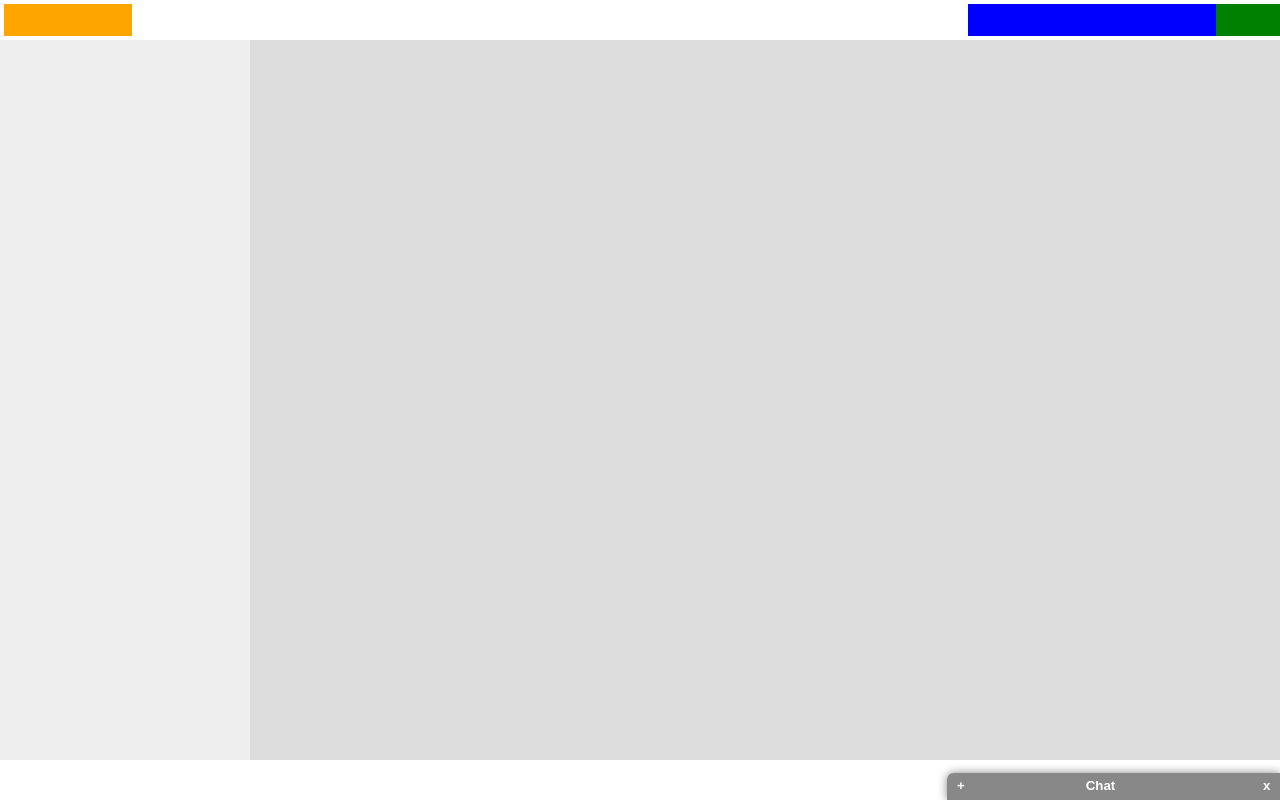
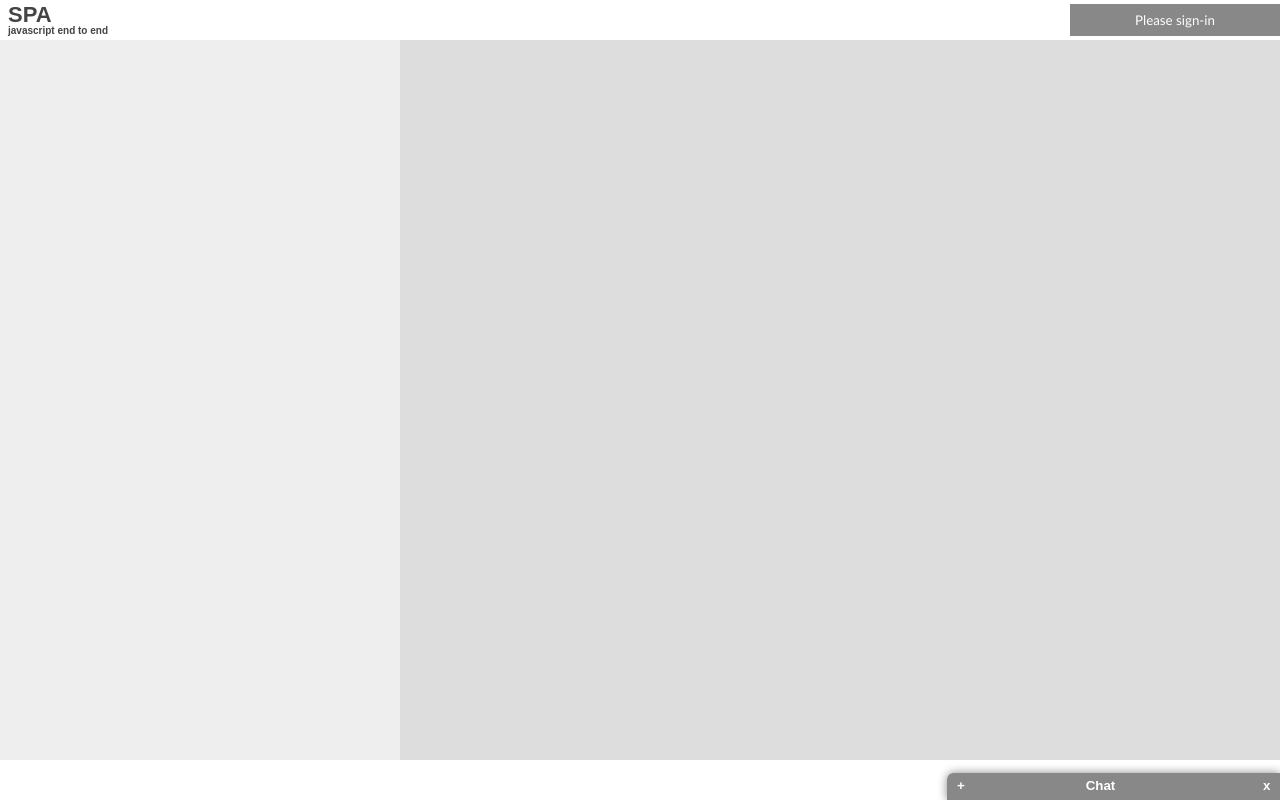
Before and after one commit to HenriqueLimas/spa-example, a plain HTML site: page spa.html in a window 1280 px wide. Drawn offline with Linux system fonts and the light colour scheme.

Commit message:
Create login and logout process.

```diff
--- a/css/spa.shell.css
+++ b/css/spa.shell.css
@@ -17,17 +17,31 @@
 }
 .spa-shell-head-logo {
   top: 4px;
-  left: 4px;
+  left: 8px;
   height: 32px;
   width: 128px;
-  background: orange;
 }
+  .spa-shell-head-logo h1 {
+    font: 800 22px/22px Arial, Helvetica, sans-serif;
+    margin: 0;
+  }
+  .spa-shell-head-logo p {
+    font: 800 10px/10px Arial, Helvetica, sans-serif;
+    margin: 0;
+  }
+
 .spa-shell-head-acct {
   top: 4px;
   right: 0;
-  width: 64px;
+  width: 210px;
   height: 32px;
-  background: green;
+  line-height: 32px;
+  background: #888;
+  color: #fff;
+  text-align: center;
+  cursor: pointer;
+  overflow: hidden;
+  text-overflow: ellipsis;
 }
 .spa-shell-head-search {
   top: 4px;
@@ -48,15 +62,16 @@
   bottom: 0;
 }
 .spa-shell-main-nav {
-  width: 250px;
+  width: 400px;
   background: #eee;
+  z-index 1;
 }
 .spa-x-closed .spa-shell-main-nav {
   width: 0;
 }
 
 .spa-shell-main-content {
-  left: 250px;
+  left: 400px;
   right: 0;
   background: #ddd;
 }
--- a/js/spa.shell.js
+++ b/js/spa.shell.js
@@ -27,9 +27,11 @@ spa.shell = (function() {
       },
       main_html: String()
         + '<header class="spa-shell-head">'
-          + '<div class="spa-shell-head-logo"></div>'
+          + '<div class="spa-shell-head-logo">'
+            + '<h1>SPA</h1>'
+            + '<p>javascript end to end</p>'
+          +'</div>'
           + '<div class="spa-shell-head-acct"></div>'
-          + '<div class="spa-shell-head-search"></div>'
         + '</header>'
 
         + '<main class="spa-shell-main">'
@@ -53,6 +55,9 @@ spa.shell = (function() {
     changeAnchorPart,
     setChatAnchor,
     onHashchange,
+    onTapAcct,
+    onLogin,
+    onLogout,
     onClickChat,
     onResize,
     initModule;
@@ -64,10 +69,34 @@ spa.shell = (function() {
     setJqueryMap = function() {
       var $container = stateMap.$container;
       jqueryMap = {
-        $container: $container
+        $container: $container,
+        $acct: $container.find('.spa-shell-head-acct'),
+        $nav: $container.find('.spa-shell-main-nav')
       };
     };
 
+    onTapAcct = function(event) {
+      var acct_text, user_name,
+          user = spa.model.people.get_user();
+
+      if (user.get_is_anon()) {
+        user_name = prompt('Please sign-in');
+        spa.model.people.login(user_name);
+        jqueryMap.$acct.text('...processing...');
+      } else {
+        spa.model.people.logout();
+      }
+
+      return false;
+    };
+
+    onLogin = function(event, login_user) {
+      jqueryMap.$acct.text(login_user.name);
+    };
+
+    onLogout = function() {
+      jqueryMap.$acct.text('Please sign-in');
+    };
     // Begin DOM method /changeAnchorPart/
     // Purpose : Changes part of the URI anchor component
     // Arguments:
@@ -218,6 +247,13 @@ spa.shell = (function() {
         .bind('resize', onResize)
         .bind('hashchange', onHashchange)
         .trigger('hashchange');
+
+      $.gevent.subscribe($container, 'spa-login', onLogin);
+      $.gevent.subscribe($container, 'spa-logout', onLogout);
+
+      jqueryMap.$acct
+        .text('Please sign-in')
+        .bind('utap', onTapAcct);
     };
 
     return {
```
